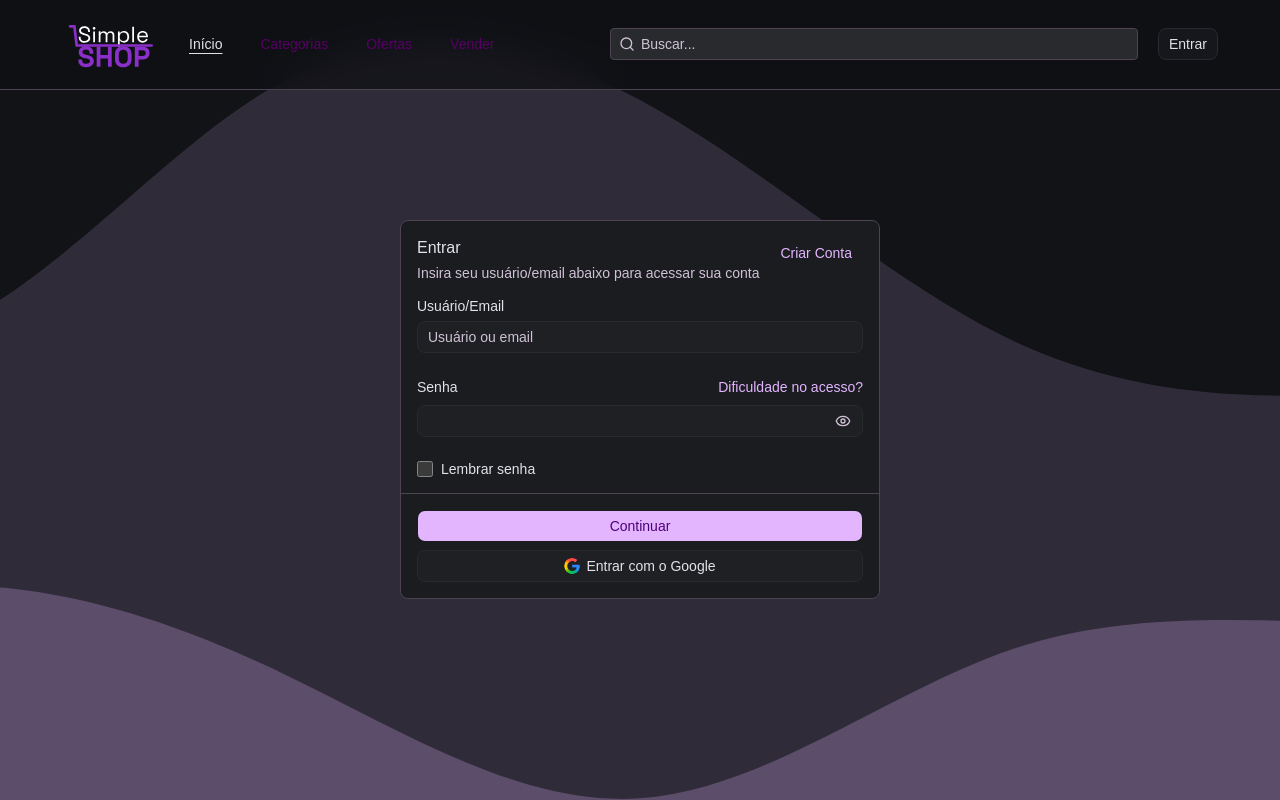
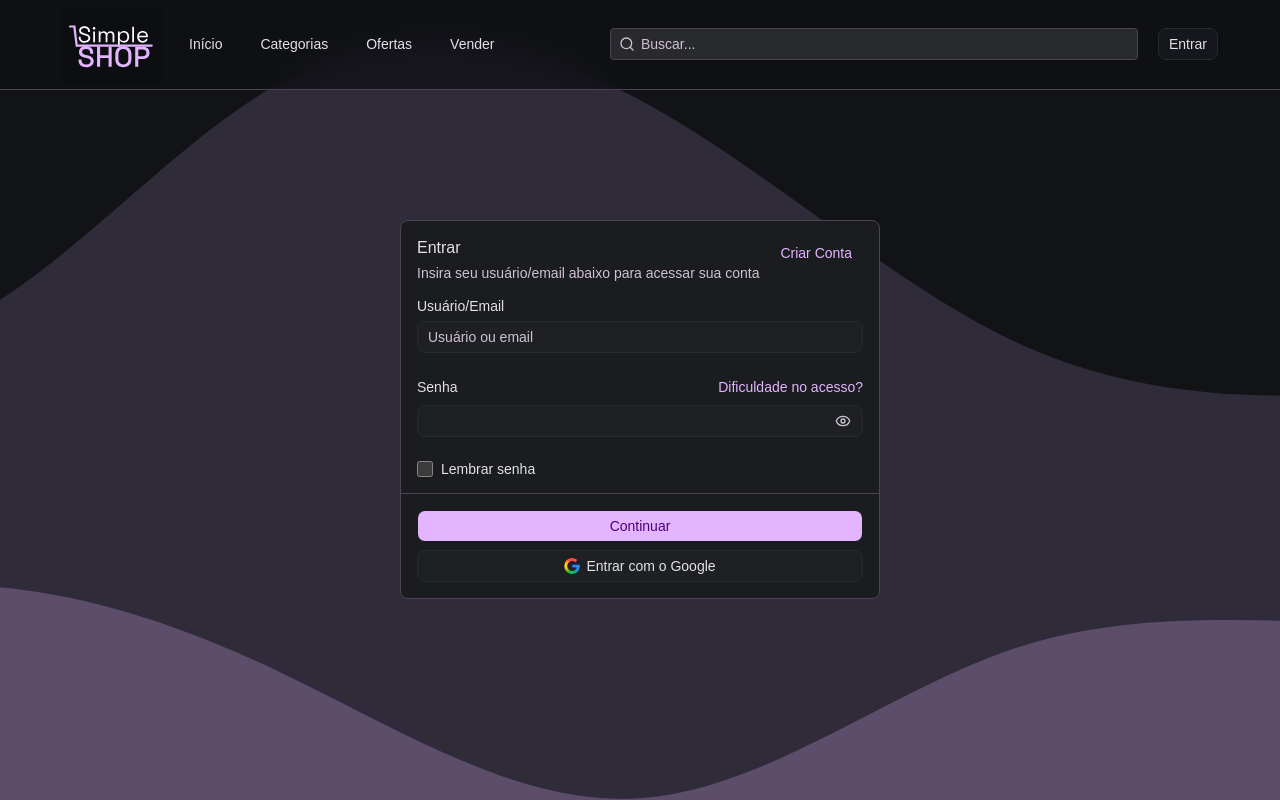
Before and after one commit to andrelsalvalaggio-ui/trabalho-react-interface, a React (Vite) app: page / in a window 1280 px wide. Built offline with nearby package versions, Linux system fonts and the light colour scheme.

Commit message:
feat: logos novas e design dark completo

```diff
--- a/src/components/Header.tsx
+++ b/src/components/Header.tsx
@@ -6,28 +6,22 @@ import { useNavigate } from "react-router-dom";
 import { BadgeCheckIcon, BellIcon, CreditCardIcon, LogOutIcon, MoonIcon, SearchIcon, ShoppingCartIcon, SunIcon, } from "lucide-react";
 import { useEffect, useState } from "react";
 import Logo from "./Logo";
+import { MenuLink } from "./MenuLink";
+import { useTheme } from "../contexts/ThemeContext";
 
 export function Header() {
   const navigate = useNavigate();
+
+  const { darkMode, toggleDarkMode } = useTheme();
+
   const [isLogado, setIsLogado] = useState(() => {
       const saved = localStorage.getItem('isLogado');
       return saved ? JSON.parse(saved) : null;
   });
 
-  const [darkMode, setDarkMode] = useState(() => {
-      const saved = localStorage.getItem('darkMode');
-      return saved !== "false";
-  });
-
   useEffect(() => {
       localStorage.setItem('isLogado', JSON.stringify(isLogado));
   }, [isLogado]);
-
-  useEffect(() => {
-      localStorage.setItem('darkMode', JSON.stringify(darkMode));
-      document.documentElement.classList.toggle("dark", darkMode);
-      document.documentElement.classList.toggle("light", !darkMode);
-  }, [darkMode]);
 
   return (
     <header className="flex justify-center bg-accent backdrop-blur-xs w-full border-b border-border z-100">
@@ -37,13 +31,12 @@ export function Header() {
           <Logo className="cursor-pointer w-25 -mt-4 -mb-5" />
 
           <DropdownMenu>
-
-            <Button onClick={() => navigate("/inicio")} variant="link" className="text-magenta underline cursor-pointer hover:text-primary hover:bg-none">
+            <MenuLink path="/inicio">
               Início
-            </Button>
+            </MenuLink>
 
             <DropdownMenuTrigger
-              render={<Button variant="link" className="text-secondary-foreground hover:text-primary cursor-pointer" />}
+              render={<Button variant="link" className="text-foreground hover:text-primary cursor-pointer" />}
             >
               Categorias
             </DropdownMenuTrigger>
@@ -64,10 +57,10 @@ export function Header() {
             </DropdownMenuContent>
           </DropdownMenu>
 
-          <Button variant="link" className="text-secondary-foreground cursor-pointer hover:text-primary hover:bg-none">
+          <Button variant="link" className="text-foreground cursor-pointer hover:text-primary hover:bg-none">
             Ofertas
           </Button>
-          <Button variant="link" className="text-secondary-foreground cursor-pointer hover:text-primary hover:bg-none">
+          <Button variant="link" className="text-foreground cursor-pointer hover:text-primary hover:bg-none">
             Vender
           </Button>
 
@@ -125,7 +118,7 @@ export function Header() {
                     </DropdownMenuItem>
 
                     <DropdownMenuItem onClick={() =>
-                      setDarkMode(!darkMode)
+                      toggleDarkMode()
                     }>
                       {darkMode == true ?
                         <>
--- a/src/components/Logo.tsx
+++ b/src/components/Logo.tsx
@@ -1,21 +1,11 @@
 import { useNavigate } from "react-router-dom";
 import logoDark from "../assets/simpleShopDark.svg";
 import logoWhite from "../assets/simpleShopWhite.svg";
-import { useEffect, useState } from "react";
+import { useTheme } from "../contexts/ThemeContext";
 
 export default function Logo({...props}: React.ComponentProps<"img">) {
     const navigate = useNavigate();
-
-    const [darkMode] = useState(() => {
-        const saved = localStorage.getItem('darkMode');
-        return saved !== "false";
-    });
-
-    useEffect(() => {
-        localStorage.setItem('darkMode', JSON.stringify(darkMode));
-        document.documentElement.classList.toggle("dark", darkMode);
-        document.documentElement.classList.toggle("light", !darkMode);
-    }, [darkMode]);
+    const { darkMode } = useTheme();
 
     return (
         <img
--- /dev/null
+++ b/src/components/MenuLink.tsx
@@ -0,0 +1,15 @@
+import { useLocation, useNavigate } from "react-router-dom";
+import { Button } from "../ui/button";
+
+export function MenuLink({path, ...props}: React.ComponentProps<"button"> & { path: string }) {
+    const navigate = useNavigate();
+    const location = useLocation();
+    const pathname = location.pathname; // e.g., "/dashboard"
+    return (
+        <Button onClick={() => navigate(path)} variant="link"
+        className={`text-foreground cursor-pointer hover:text-primary hover:bg-none
+            ${path === pathname && 'text-primary underline'}
+            `}
+        {...props} />
+    )
+}
--- a/src/components/ShopCard.tsx
+++ b/src/components/ShopCard.tsx
@@ -24,7 +24,7 @@ export function ShopCard({
   discount,
 }: ShopCardProps) {
   return (
-    <Card className={`cursor-pointer bg-card relative w-full h-full transition-all duration-300 hover:shadow-hardware-hover hover:-translate-y-1 ${className}`}>
+    <Card className={`cursor-pointer bg-card relative w-full h-full transition-all duration-300 hover:-translate-y-1 ${className}`}>
 
       {discount && (
         <span className="absolute top-3 right-3 bg-primary text-primary-foreground text-xs font-bold px-3 py-1 rounded-md">
--- /dev/null
+++ b/src/contexts/ThemeContext.tsx
@@ -0,0 +1,51 @@
+"use client";
+
+import {
+  createContext,
+  useContext,
+  useEffect,
+  useState,
+  type ReactNode,
+} from "react";
+
+interface ThemeContextType {
+  darkMode: boolean;
+  toggleDarkMode: () => void;
+}
+
+const ThemeContext = createContext<ThemeContextType | undefined>(undefined);
+
+export function ThemeProvider({ children }: { children: ReactNode }) {
+  const [darkMode, setDarkMode] = useState(
+    () => localStorage.getItem("darkMode") !== "false",
+  );
+
+  useEffect(() => {
+    localStorage.setItem("darkMode", String(darkMode));
+
+    document.documentElement.classList.toggle("dark", darkMode);
+    document.documentElement.classList.toggle("light", !darkMode);
+  }, [darkMode]);
+
+  function toggleDarkMode() {
+    setDarkMode((prev) => !prev);
+  }
+
+  return (
+    <ThemeContext.Provider value={{ darkMode, toggleDarkMode }}>
+      {children}
+    </ThemeContext.Provider>
+  );
+}
+
+// The provider and its consumer hook intentionally share this context module.
+// eslint-disable-next-line react-refresh/only-export-components
+export function useTheme() {
+  const context = useContext(ThemeContext);
+
+  if (!context) {
+    throw new Error("useTheme deve ser usado dentro de ThemeProvider");
+  }
+
+  return context;
+}
--- a/src/globals.css
+++ b/src/globals.css
@@ -260,10 +260,12 @@ header {
   box-shadow: none;
   transform: none;
   transition: border-color 180ms ease, box-shadow 180ms ease;
+  transition: all;
+
+  transition-duration: 300ms;
 }
 
 [data-slot="card"]:hover {
-  border-color: var(--primary-container);
   box-shadow: 0 0 24px -4px rgb(139 47 201 / 45%);
 }
 
--- a/src/main.tsx
+++ b/src/main.tsx
@@ -2,9 +2,12 @@ import { StrictMode } from 'react'
 import { createRoot } from 'react-dom/client'
 import './globals.css'
 import App from './pages/Login/page.tsx'
+import { ThemeProvider } from './contexts/ThemeContext.tsx'
 
 createRoot(document.getElementById('root')!).render(
   <StrictMode>
-    <App />
+    <ThemeProvider>
+      <App />
+    </ThemeProvider>
   </StrictMode>,
 )
```
Also changed, not shown: src/assets/simpleShopDark.svg, src/assets/simpleShopWhite.svg.
